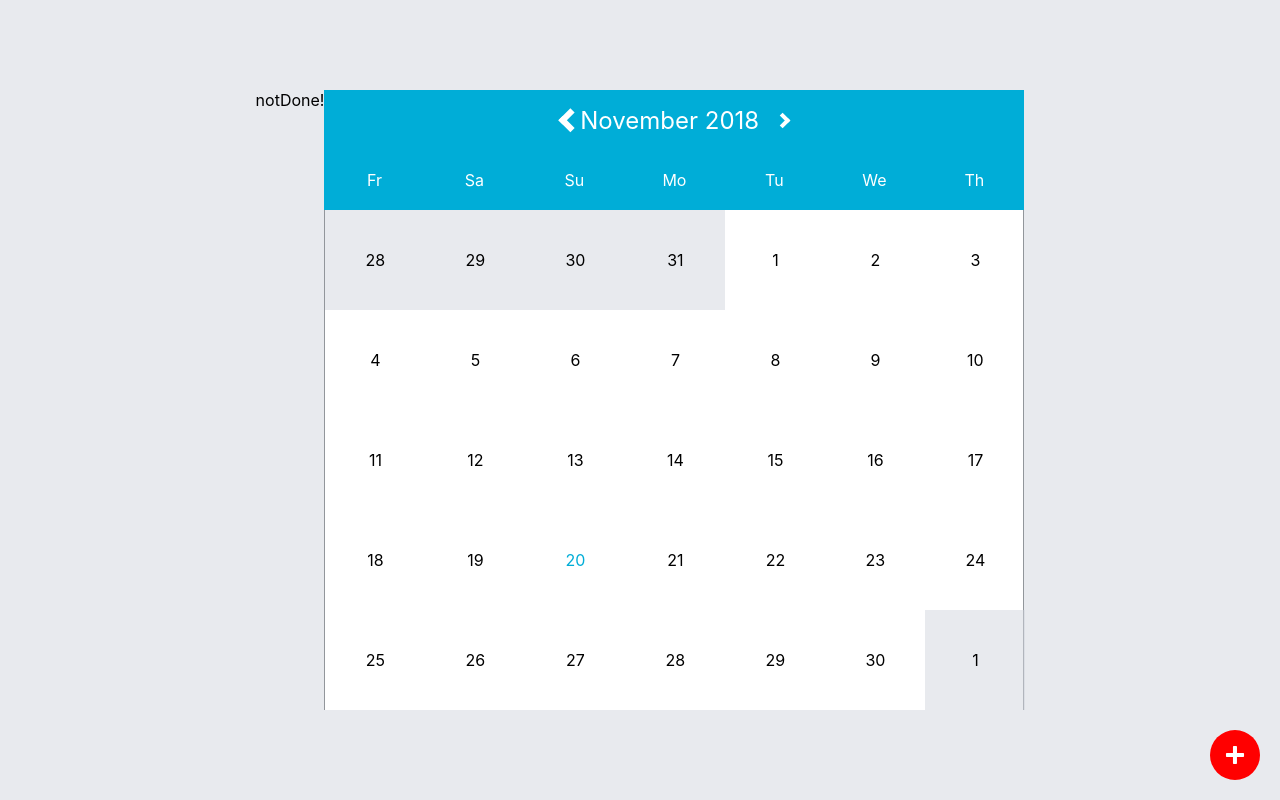
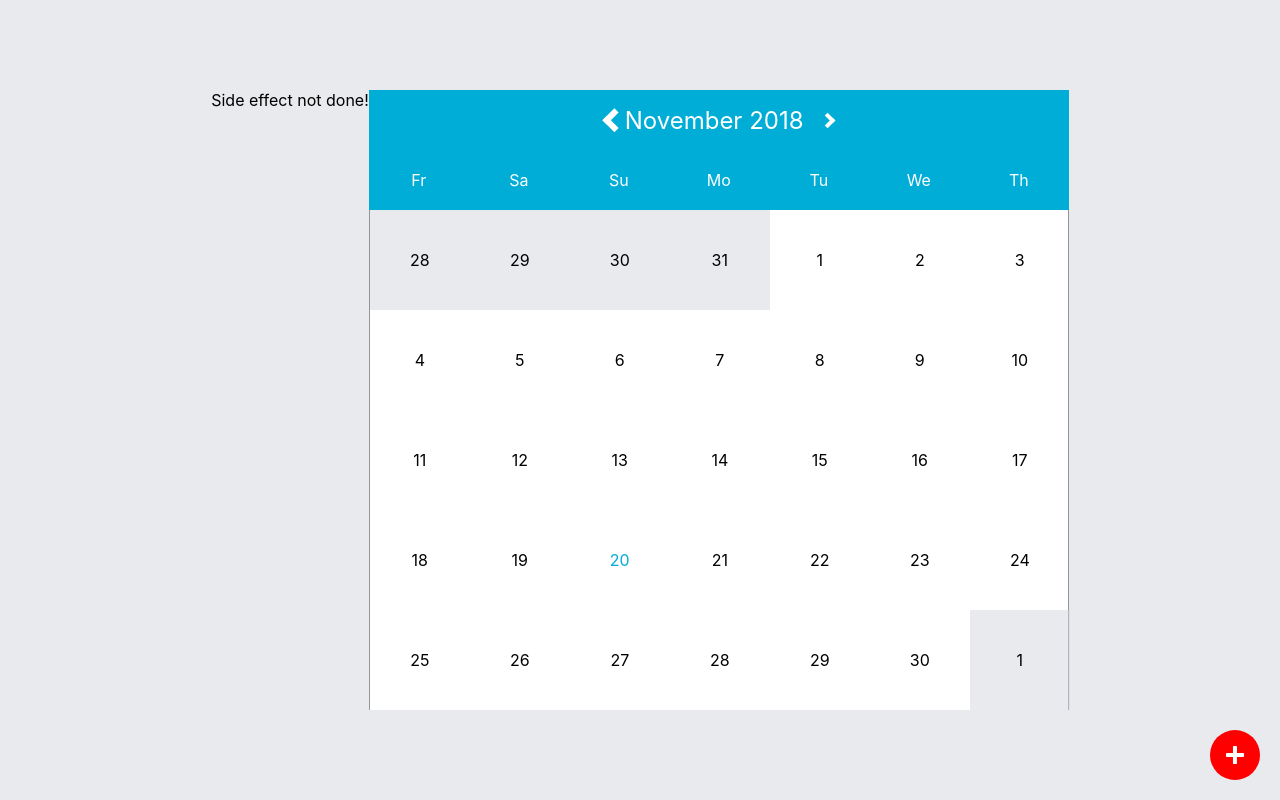
Before and after one commit to Jynx/react-calendar-with-hooks, a React (Create React App) app: page / in a window 1280 px wide. Built offline with nearby package versions, Linux system fonts and the light colour scheme.

Commit message:
change apt reducer

```diff
--- a/src/HooksCalendar.tsx
+++ b/src/HooksCalendar.tsx
@@ -34,7 +34,7 @@ export const defaultCalendarState = {
   currentDate: moment(),
   selectedDay: null,
   days: [],
-  demoSideEffect: "notDone!",
+  demoSideEffect: "Side effect not done!",
   isAddAppointmentModalVisible: false,
   appointments: [],
   currentAppointment: {
@@ -73,7 +73,7 @@ const runSideEffects = (
       setTimeout(
         dispatch,
         5000,
-        new CalendarActions.ReturnDemoSideEffect("DID IT")
+        new CalendarActions.ReturnDemoSideEffect("Side Effect done")
       );
       break;
   }
@@ -105,13 +105,16 @@ const CalendarReducer = (state: CalendarState, action: CalendarAction) => {
     case CalendarActionTypes.HIDE_ADD_APPOINTMENT_MODAL:
     case CalendarActionTypes.SHOW_ADD_APPOINTMENT_MODAL:
     case AppointmentActionTypes.UPDATE_TITLE:
-      return AppointmentReducer(state, action);
+      return {
+        ...state,
+        currentAppointment: AppointmentReducer(state.currentAppointment, action)
+      };
     default:
       return state;
   }
 };
 
-const AppointmentReducer = (state: CalendarState, action: CalendarAction) => {
+const AppointmentReducer = (state: Appointment, action: CalendarAction) => {
   switch (action.type) {
     case CalendarActionTypes.SHOW_ADD_APPOINTMENT_MODAL:
       return { ...state, isAddAppointmentModalVisible: true };
@@ -120,26 +123,17 @@ const AppointmentReducer = (state: CalendarState, action: CalendarAction) => {
     case AppointmentActionTypes.UPDATE_TITLE:
       return {
         ...state,
-        currentAppointment: {
-          ...state.currentAppointment,
-          appointmentTitle: action.payload
-        }
+        appointmentTitle: action.payload
       };
     case AppointmentActionTypes.UPDATE_START:
       return {
         ...state,
-        currentAppointment: {
-          ...state.currentAppointment,
-          appointmentStart: action.payload
-        }
+        appointmentStart: action.payload
       };
     case AppointmentActionTypes.UPDATE_END:
       return {
         ...state,
-        currentAppointment: {
-          ...state.currentAppointment,
-          appointmentEnd: action.payload
-        }
+        appointmentEnd: action.payload
       };
     default:
       return state;
```
